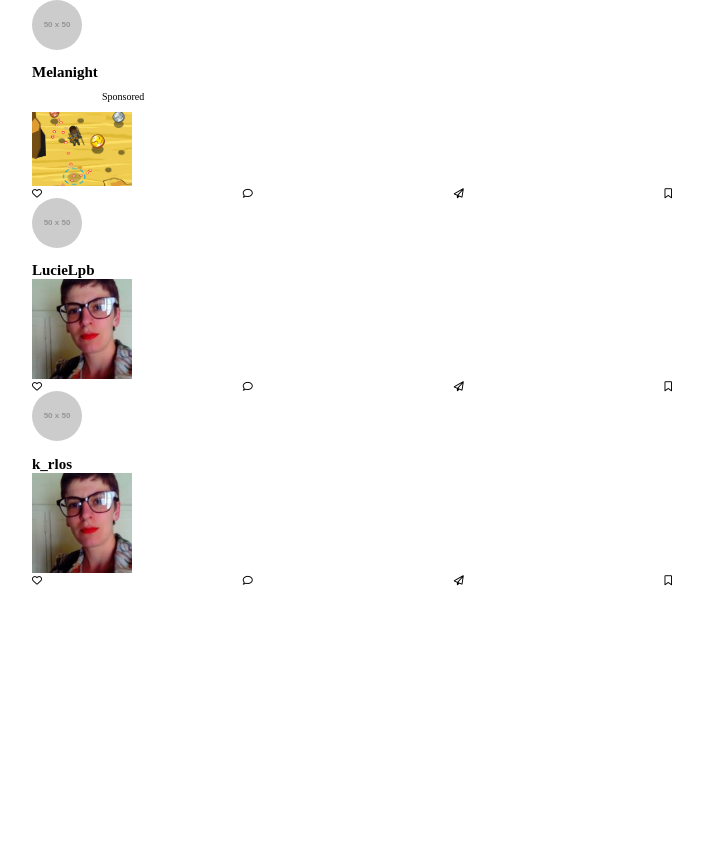
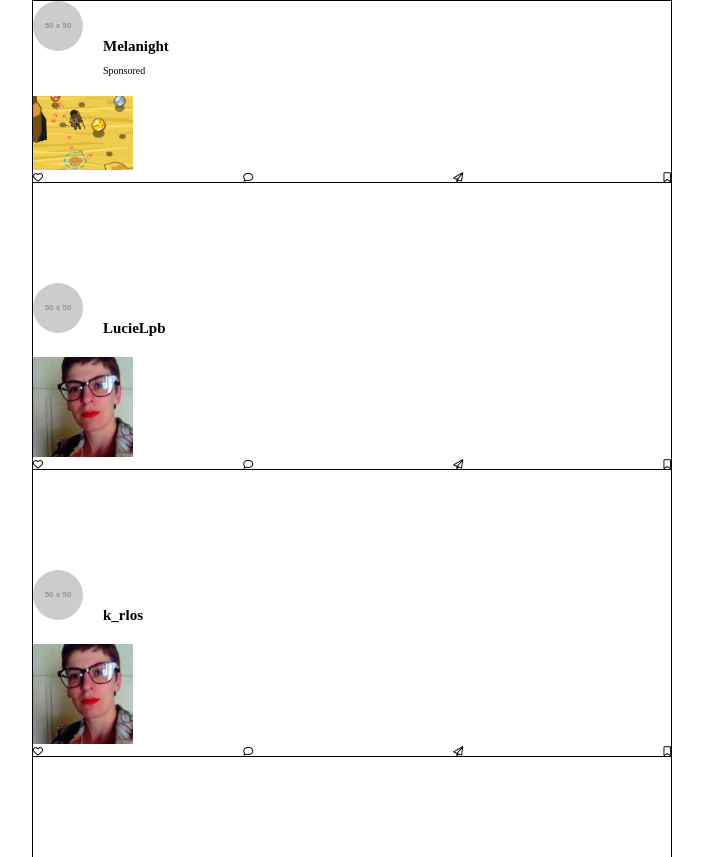
Before and after one commit to lucas38460/instagram, a website built with Vite: page index.html in a window 1280 px wide. Shown: the whole page, without its empty margins (288-991 px from the left). Before the commit the page ends 800 px from the top, so only its background shows below. Built offline with nearby package versions, Linux system fonts and the light colour scheme; placeholder pictures from the web are drawn by us.

Commit message:
correction de problèmes

```diff
--- a/main.js
+++ b/main.js
@@ -27,13 +27,14 @@ const postVar = [
     likes: 666,
   },
 ];
+
 const app = document.getElementById("appMel");
 
 const render = () => {
   postVar.map((data) => {
     const posteu = document.createElement("div");
-
     app.appendChild(posteu);
+    // création du grand papa
 
     const hautDiv = document.createElement("div");
     hautDiv.classList.add("haut");
@@ -61,16 +62,17 @@ const render = () => {
 
     const imgDiv = document.createElement("div");
     imgDiv.classList.add("imgCenter");
-    hautDiv.appendChild(imgDiv);
+    posteu.appendChild(imgDiv);
+    // div de la publication
+
     const imgPost = document.createElement("img");
+    imgPost.src = data.imgUrl;
     imgDiv.appendChild(imgPost);
-    imgPost.src = data.imgUrl;
-    // Img de la publication
     // img de la publication
 
     const basDiv = document.createElement("div");
     posteu.appendChild(basDiv);
-    hautDiv.classList.add("bas");
+    basDiv.classList.add("bas");
     // div du bas
 
     const iconSDiv = document.createElement("div");
@@ -98,6 +100,11 @@ const render = () => {
     i_fav.classList.add("fa-regular");
     iconSDiv.appendChild(i_fav);
     // les icons
+
+    const spacePost = document.createElement('div');
+    spacePost.classList.add('spaceDown');
+    posteu.appendChild(spacePost);
+    // space entre publi
   });
 };
 
--- a/style.css
+++ b/style.css
@@ -18,6 +18,7 @@ h2 {
 
 .haut {
   width: 100%;
+  margin-bottom: 20px;
   background-color: white;
 }
 
@@ -52,5 +53,14 @@ h2 {
 }
 
 .bas {
-  width: 10%;
+  width: 100%;
+  border-bottom: solid 1px;
 }
+
+.spaceDown {
+  margin-bottom: 10rem;
+}
+
+#appMel {
+  border: solid 1px;
+}
```
Also changed, not shown: index.html (+1 -1 lines).
